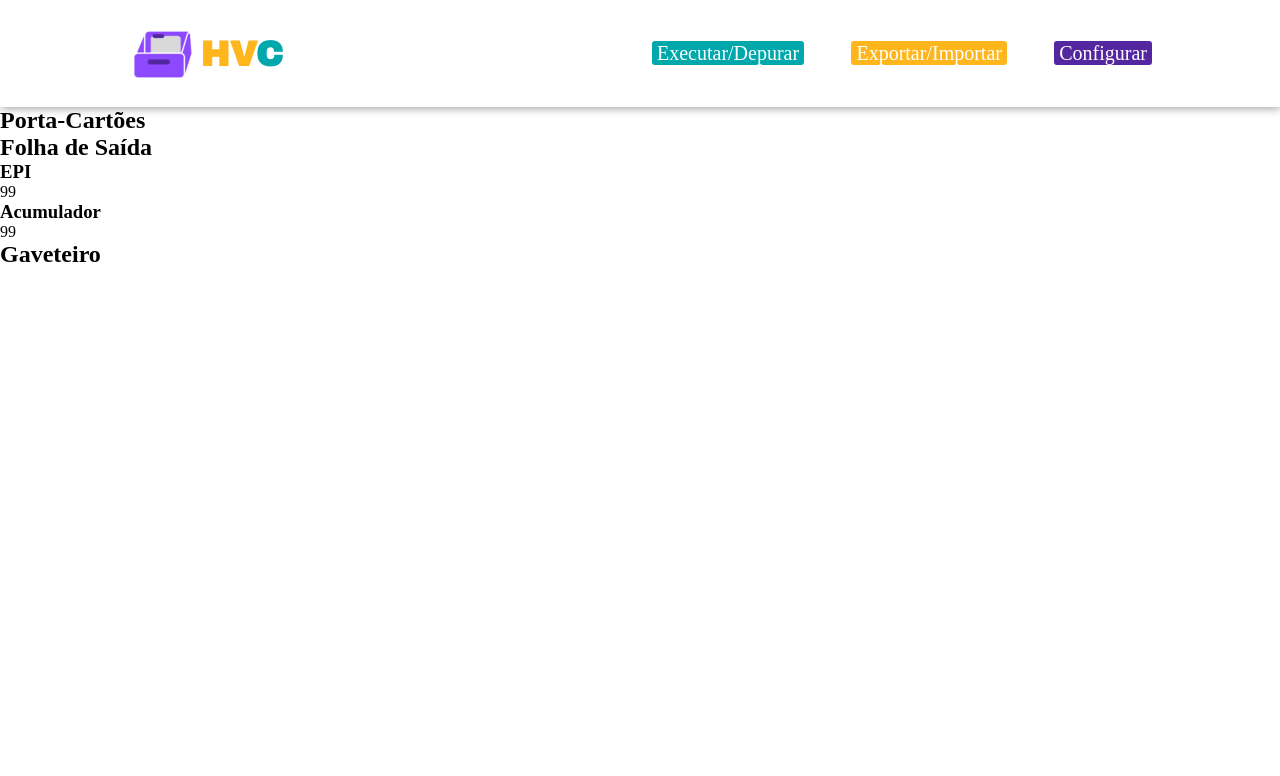
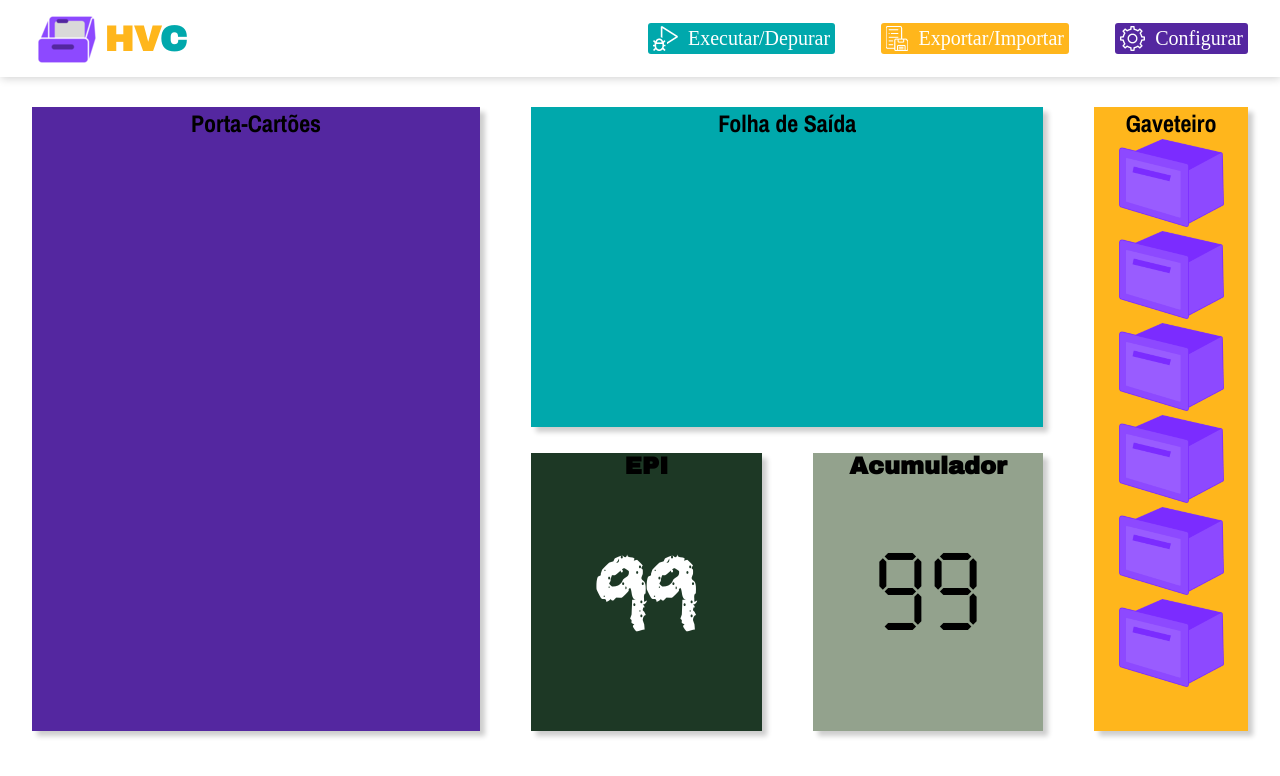
Before and after one commit to lincoln-lima/hvc-pages, a plain HTML site: page playground.html in a window 1280 px wide. Drawn offline with Linux system fonts and the light colour scheme; a web font is replaced by a local one.

Commit message:
separado conteúdos do playground em grid, configurado cabeçalho específico do playground

```diff
--- a/css/cabecalho.css
+++ b/css/cabecalho.css
@@ -3,7 +3,7 @@
 /* cabeçalho */
 header {
     padding: 25px 20px;
-    box-shadow: 1px 1px 9px #00000067;
+    box-shadow: 1px 1px 9px hsla(0, 0%, 0%, 0.2);
 }
 
 /* barra de navegação */
@@ -14,24 +14,32 @@ nav {
 /* todos os links da barra de navegação */
 nav a {
     padding: 1px 5px;
-    color: #ffffff;
     border-radius: 3px;
 
     font-size: 18px;
 }
 
+nav a, nav p {
+    color: #ffffff;
+}
+
 nav > ul {
-    width: 500px;
+    min-width: 600px;
     list-style-type: none;
 }
 
 /* links da lista */
-nav > ul a:hover {
+nav a:hover {
     text-decoration: underline #ffffff 2px;
 }
 
 nav > a#home {
     width: 150px;
+}
+
+nav > a#home:hover {
+
+    background-color: #00000015;
 }
 
 nav > a#home > h1 > span {
@@ -46,22 +54,26 @@ nav > a#home > h1 > span:nth-child(2) {
     color: var(--cor2);
 }
 
-/* a#link-nav-instale {
+a.link-nav-1 {
+    background-color: var(--cor2);
+}
+
+a.link-nav-1:hover {
+    background-color: var(--cor2-escura);
+}
+
+a.link-nav-2 {
+    background-color: var(--cor3);
+}
+
+a.link-nav-2:hover {
+    background-color: var(--cor3-escura);
+}
+
+a.link-nav-3 {
     background-color: var(--cor1);
 }
 
-a#link-nav-aprenda {
-    background-color: var(--cor3);
-} */
-
-a#link-nav-playground {
-    background-color: var(--cor2);
+a.link-nav-3:hover {
+    background-color: var(--cor1-escura);
 }
-
-a#link-nav-doc {
-    background-color: var(--cor3);
-}
-
-a#link-nav-git {
-    background-color: var(--cor1);
-}
--- a/css/index.css
+++ b/css/index.css
@@ -24,12 +24,13 @@ main p {
 
 /* Todas as seções dentro da main */
 main section {
-    margin-bottom: 100px;
-    /* margin: 0 auto 100px auto; */
+    /* margin-top: 10px; */
+    margin-bottom: 15vh;
 }
 
 main section > article {
-    margin: 70px 0;
+    margin-top: 70px;
+    margin-bottom: 70px;
 }
 
 /* Todas as marcações dentro da main */
@@ -46,13 +47,17 @@ section#descricao-hv {
 }
 
 section#descricao-hv > * {
-
-    max-width: 25vw;
+    max-width: 450px;
 }
 
 section#descricao-hv > article > p {
     font-size: 22px;
     margin: 60px 0;
+}
+
+section#descricao-hv > figure {
+    margin-top: 70px;
+    margin-bottom: 70px;
 }
 /* -------------------------------------------------------------------- */
 
@@ -62,11 +67,12 @@ section#instale {
     min-width: 40vw;
 }
 
+section#instale > article > img {
+    float: left;
+    margin-right: 15px;
+}
+
 section#instale > article > h3 {
-    display: flex;
-    justify-content: space-between;
-    width: 220px;
-    align-items: center;
     color: var(--cor3);
     font-size: 40px;
 }
--- a/css/playground.css
+++ b/css/playground.css
@@ -0,0 +1,94 @@
+/* cabecalho exclusivo */
+header#header-play {
+    padding: 10px 0;
+}
+
+nav#nav-play {
+    max-width: 95vw;
+}
+
+nav#nav-play > ul > li > a {
+    padding: 3px 5px;
+}
+
+nav#nav-play > ul > li > a > img {
+    margin-right: 10px;
+}
+
+/* conteúdo principal */
+main {
+    max-width: 95vw;
+    height: 78vh;
+
+    margin-top: 30px;
+    margin-bottom: 30px;
+
+    display: grid;
+    grid-template-areas:
+        'porta-cartoes folha-de-saida folha-de-saida gaveteiro'
+        'porta-cartoes epi acumulador gaveteiro';
+    grid-template-columns: 35vw 18vw 18vw 12vw;
+    grid-template-rows: 40vh auto;
+    column-gap: 4vw;
+    row-gap: 2vw;
+}
+
+section {
+    box-shadow: 5px 5px 5px rgba(0, 0, 0, 0.200);
+}
+
+section.visores {
+    position: relative;
+}
+
+section.visores span {
+    position: absolute;
+    top: 50%;
+    left: 50%;
+    transform: translate(-50%, -50%);
+}
+
+/* porta-cartoes */
+section#porta-cartoes {
+    background-color: var(--cor1);
+    grid-area: porta-cartoes;
+}
+
+/* folha-de-saida */
+section#folha-de-saida {
+    background-color: var(--cor2);
+
+    grid-area: folha-de-saida;
+}
+
+/* epi */
+section#epi {
+    background-color: #1d3825;
+
+    grid-area: epi;
+}
+
+section#epi span {
+    font-size: 70px;
+    height: 85px;
+}
+
+/* acumulador */
+section#acumulador {
+    background-color: #93A28D;
+
+    grid-area: acumulador;
+}
+
+section#acumulador span {
+    font-size: 110px;
+}
+
+/* gaveteiro */
+section#gaveteiro {
+    grid-area: gaveteiro;
+
+    max-height: 78vh;
+
+    background-color: var(--cor3);
+}
--- a/css/style.css
+++ b/css/style.css
@@ -25,6 +25,16 @@
     font-family: 'Parisienne';
     src: url(../fonts/Parisienne/Parisienne-Regular.ttf);
 }
+
+@font-face {
+    font-family: 'SqueakyChalkSound';
+    src: url(../fonts/squeaky-chalk-sound/SqueakyChalkSound.ttf);
+}
+
+@font-face {
+    font-family: 'Seven Segment';
+    src: url(../fonts/seven_segment/Seven\ Segment.ttf)
+}
 /* -------------------------------------------------------------------- */
 
 /* Estabelecendo variáveis de cor */
@@ -32,6 +42,11 @@
     --cor1: #5427A0;
     --cor2: #00A8AC;
     --cor3: #FFB61C;
+
+    --cor1-escura: #42207e;
+    --cor2-escura: #019699;
+    --cor3-escura: #e4a419;
+
     --azul: #2129FF;
 }
 
@@ -90,6 +105,15 @@ html {
 /* blockquote */
 .citacao {
     font-family: "Parisienne";
+}
+
+.segmento {
+    font-family: "Seven Segment";
+}
+
+.giz {
+    font-family: "SqueakyChalkSound";
+    color: #ffffff;
 }
 
 .font-w-700 {
@@ -163,10 +187,25 @@ a.link-externo {
     align-items: center;
 }
 
+/* .flex-center-column {
+    display: flex;
+    justify-content: center;
+    flex-direction: column;
+} */
+
 .centralizar {
-    margin: auto;
+    margin-right: auto;
+    margin-left: auto;
 }
 
-.scroll {
+.scroll-y {
+    overflow-y: auto;
+}
+
+.scroll-x {
     overflow-x: auto;
 }
+
+.texto-centro {
+    text-align: center;
+}
--- a/playground.html
+++ b/playground.html
@@ -12,8 +12,8 @@
     <link rel="shortcut icon" href="img/gavetinha.ico" type="image/x-icon">
 </head>
 <body>
-    <header>
-        <nav class="flex-between-center centralizar">
+    <header id="header-play">
+        <nav id="nav-play" class="flex-between-center centralizar">
             <a id="home" class="flex-between-center" rel="author" target="_top" href="index.html">
                 <img id="logo-gaveta" src="img/gaveta-logo.png" alt="ícone de gaveta">
                 <h1 class="titulo">
@@ -21,31 +21,53 @@
                 </h1>
             </a>
             <ul class="flex-between-center">
-                <li><a id="link-nav-playground" class="texto" href="" target="_self">Executar/Depurar</a></li>
-                <li><a id="link-nav-doc" class="texto" href="" target="_self">Exportar/Importar</a></li>
-                <li><a id="link-nav-git" class="texto" href="" target="_self">Configurar</a></li>
+                <li>
+                    <a class="link-nav-1 link-nav-play texto flex-between-center" href="" target="_self">
+                        <img src="img/debug.png" alt="">
+                        <p class="texto">Executar/Depurar</p>
+                    </a>
+                </li>
+                <li>
+                    <a class="link-nav-2 link-nav-play texto flex-between-center" href="" target="_self">
+                        <img src="img/import-export.png" alt="">
+                        <p>Exportar/Importar</p>
+                    </a>
+                </li>
+                <li>
+                    <a class="link-nav-3 link-nav-play texto flex-between-center" href="" target="_self">
+                        <img src="img/config.png" alt="">
+                        <p>Configurar</p>
+                    </a>
+                </li>
             </ul>
         </nav>
     </header>
-    <main>
-        <section id="porta-cartoes">
-            <h1>Porta-Cartões</h1>
+    <main class="centralizar">
+        <section id="porta-cartoes" class="texto-centro">
+            <h2 class="subtitulo">Porta-Cartões</h2>
+            <!-- <textarea name="cartoes" id="" cols="25" rows="10"></textarea> -->
         </section>
-        <section id="folha-de-saida">
-            <h1>Folha de Saída</h1>
+        <section id="folha-de-saida" class="texto-centro">
+            <h2 class="subtitulo">Folha de Saída</h2>
         </section>
-        <section id="visores">
-            <article id="epi">
-                <h1>EPI</h1>
-                <span>99</span>
+        <section id="epi" class="visores">
+            <h2 class="titulo texto-centro">EPI</h2>
+            <span class="giz">99</span>
+        </section>
+        <section id="acumulador" class="visores">
+            <h2 class="titulo texto-centro">Acumulador</h2>
+            <span class="segmento">99</span>
+        </section>
+        <section id="gaveteiro" class="texto-centro scroll-y">
+            <h2 class="subtitulo">Gaveteiro</h2>
+            <article>
+                <img src="img/gaveteiro.png" alt="">
+                <img src="img/gaveteiro.png" alt="">
+                <img src="img/gaveteiro.png" alt="">
+                <img src="img/gaveteiro.png" alt="">
+                <img src="img/gaveteiro.png" alt="">
+                <img src="img/gaveteiro.png" alt="">
             </article>
-            <article id="acumulador">
-                <h1>Acumulador</h1>
-                <span>99</span>
-            </article>
-        </section>
-        <section id="gavetas">
-            <h1>Gaveteiro</h1>
         </section>
     </main>
 </body>
```
Also changed, not shown: index.html (+15 -15 lines).
